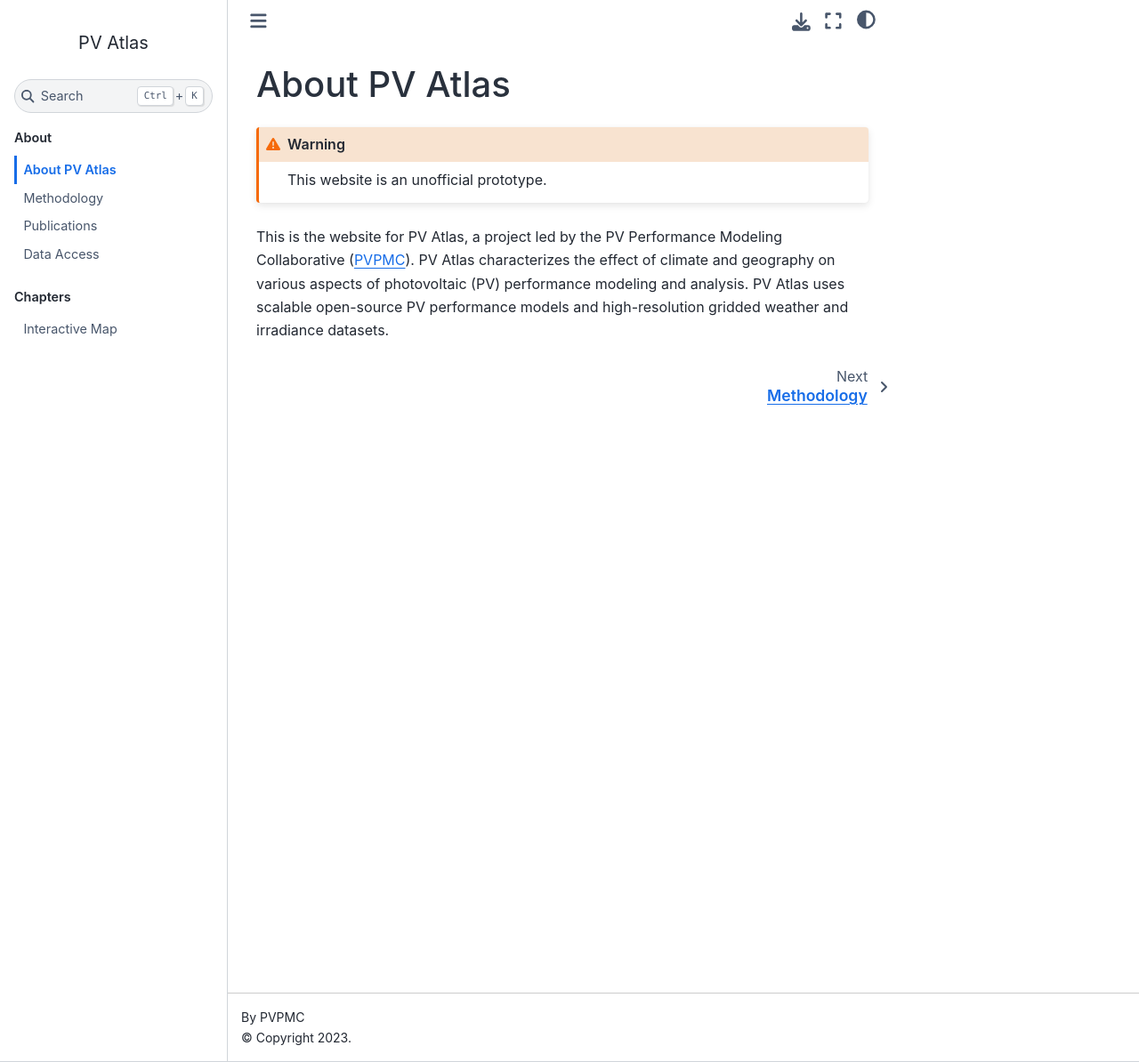
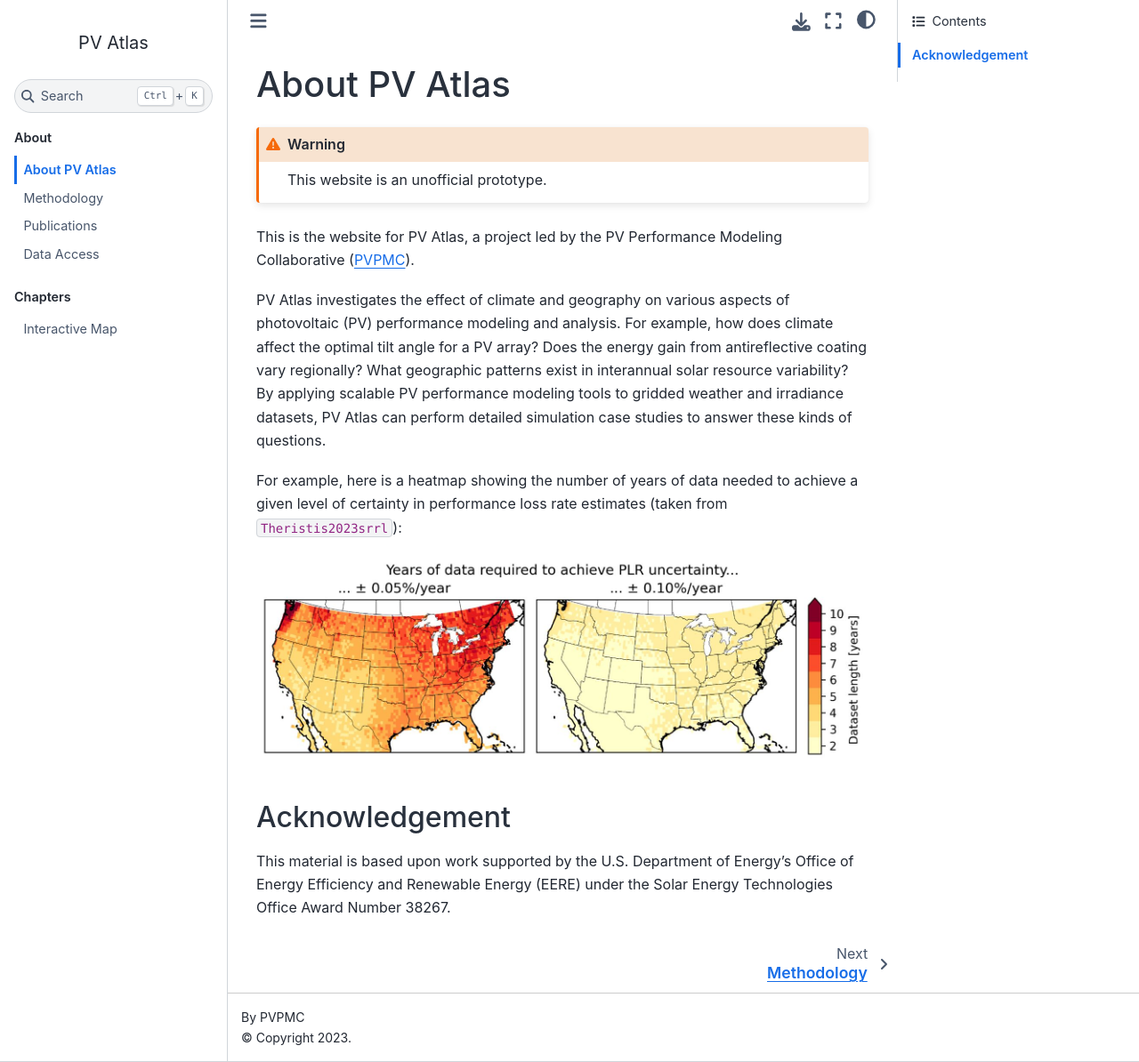
Before and after one commit to kandersolar/pvatlas, a Sphinx documentation site: the page built from website/source/index.rst, in a window 1280 px wide and 1194 px high. Shown: the whole window at 89% size. Built offline with Sphinx 7.4.7 and the Sphinx Book theme 1.1.4, drawn with Linux system fonts in a browser that asks for light colours; cross-references to code outside the pages are shown as plain code.

Commit message:
improved index

```diff
--- a/website/source/index.rst
+++ b/website/source/index.rst
@@ -6,10 +6,29 @@
 
 This is the website for PV Atlas, a project led by the
 PV Performance Modeling Collaborative (`PVPMC <http://pvpmc.sandia.gov>`_).
-PV Atlas characterizes the effect of climate and geography on
+
+PV Atlas investigates the effect of climate and geography on
 various aspects of photovoltaic (PV) performance modeling and analysis.
-PV Atlas uses scalable open-source PV performance models and
-high-resolution gridded weather and irradiance datasets.
+For example, how does climate affect the optimal tilt angle
+for a PV array?  Does the energy gain from antireflective coating
+vary regionally?  What geographic patterns exist in interannual
+solar resource variability?  By applying scalable PV performance modeling tools to
+gridded weather and irradiance datasets,  PV Atlas can perform detailed simulation
+case studies to answer these kinds of questions.
+
+For example, here is a heatmap showing the number of years of data needed
+to achieve a given level of certainty in performance loss rate estimates
+(taken from :cite:t:`Theristis2023srrl`):
+
+.. image:: _static/plr-uncertainty.png
+
+
+Acknowledgement
+---------------
+
+This material is based upon work supported by the U.S. Department of
+Energy's Office of Energy Efficiency and Renewable Energy (EERE) under
+the Solar Energy Technologies Office Award Number 38267.
 
 
 .. toctree::
```
Also changed, not shown: website/source/_static/plr-uncertainty.png (added).
